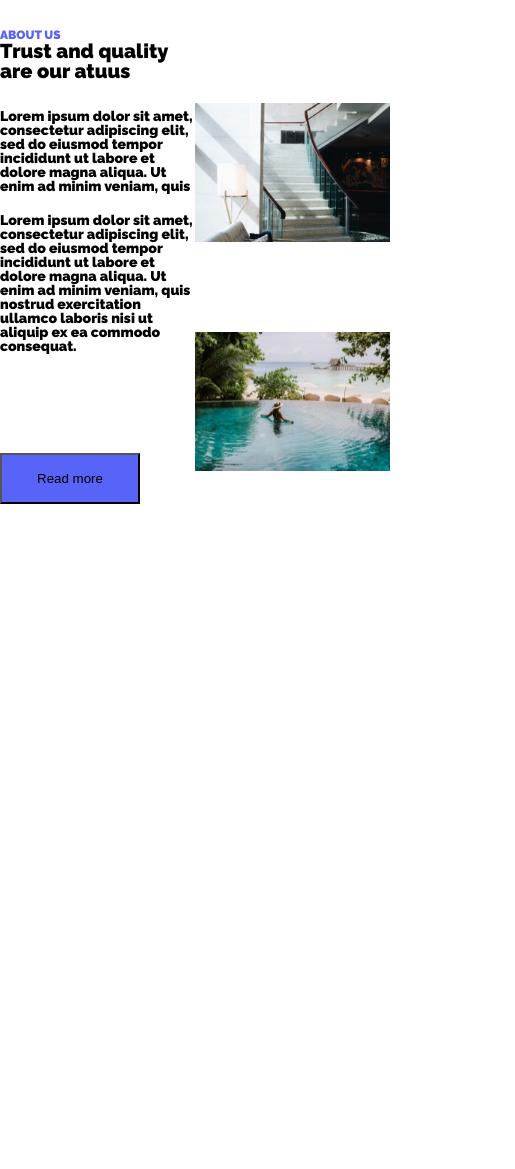
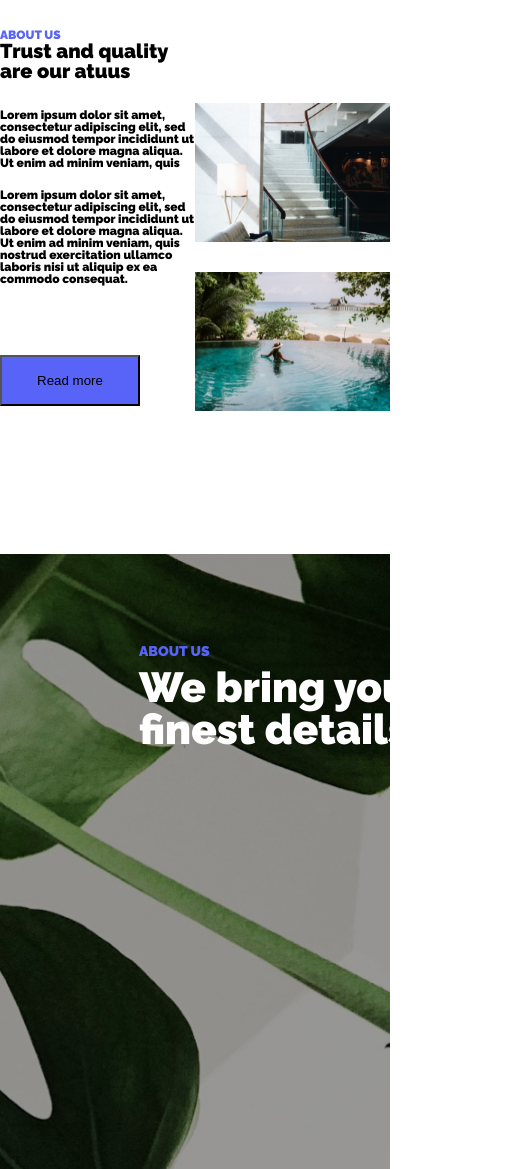
Before and after one commit to Giorgi-Dzamanashvili/shualeduri, a plain HTML site: page index.html in a window 390 px wide. Shown: the part 389-1558 px from the top of the page, 515 px wide, since content can reach past the window. Before the commit the page ends 893 px from the top, so only its background shows below. Drawn offline with Linux system fonts and the light colour scheme.

Commit message:
add section 2

```diff
--- a/css/style.css
+++ b/css/style.css
@@ -23,7 +23,7 @@ li{
 }
 a{
 	color: white;
-	font-size: 12px;
+	font-size: 14px;
 	margin-top: 32px;
 }
 .satauri{
@@ -226,14 +226,23 @@ button{
 		margin-top: 16px;
 	}
 }
-
+@media only screen and (max-width: 480px) {
+	.surati1{
+		margin-top: 0px;
+	}
+}
 @media only screen and (max-width: 450px) {
 	.surati2{
 		margin-top: 90px;
 	}
 }
 
-@media only screen and (max-width: 420px) {
+@media only screen and (max-width: 535px) {
+	.surati2{
+		margin-top: 30px;
+	}
+}
+@media only screen and (max-width: 430px) {
 	.ori-surati{
 		margin-top: 100px;
 	}
@@ -258,15 +267,53 @@ button{
 		margin-top: 50px;
 	}
 }
-
-@media only screen and (max-width: 889px) {
+@media only screen and (max-width: 845px) {
 	button{
 		margin-top: 30px;
 	}
 }
-
-@media only screen and (max-width: 866px) {
+@media only screen and (max-width: 745px) {
 	button{
-		margin-top: 100px;
+		margin-top: 110px;
 	}
 }
+@media only screen and (max-width: 680px) {
+	button{
+		margin-top: 70px;
+	}
+}
+
+@media only screen and (max-width: 440px) {
+	.text{
+		font-size: 12px;
+	}
+}
+/*section 2*/
+.header2-bg{
+	position: relative;
+	background-image: url(../img/baneri2.jpg);
+	width: 100%;
+	height: 615px;
+	background-repeat: no-repeat;
+	background-position: center;
+	background-size: cover;
+	margin-top: 90px;
+}
+.satauri2{
+	max-width: 376px;
+	width: 100%;
+	height: 115px;
+	padding-top: 113px;
+	margin-left: 139px;
+	color: white;
+}
+.abus{
+	position: absolute;
+	max-width: 100px;
+	width: 100%;
+	height: 20px;
+	font-size: 14px;
+	color: #5863F8;
+	top: 90px;
+	left: 139px;
+}
--- a/index.html
+++ b/index.html
@@ -57,6 +57,17 @@
 			</div>
 		</section>
 
+		<section2>
+			<div class="header2-bg">
+				<div class="satauri2">
+					<h1> We bring you the </h1>
+					<h1> finest details </h1>
+				</div>
+				<div class="abus">
+					<p> ABOUT US </p>
+				</div>
+			</div>
+		</section2>
 	</header>
 </body>
 </html>
```
Also changed, not shown: img/baneri2.jpg (added).
